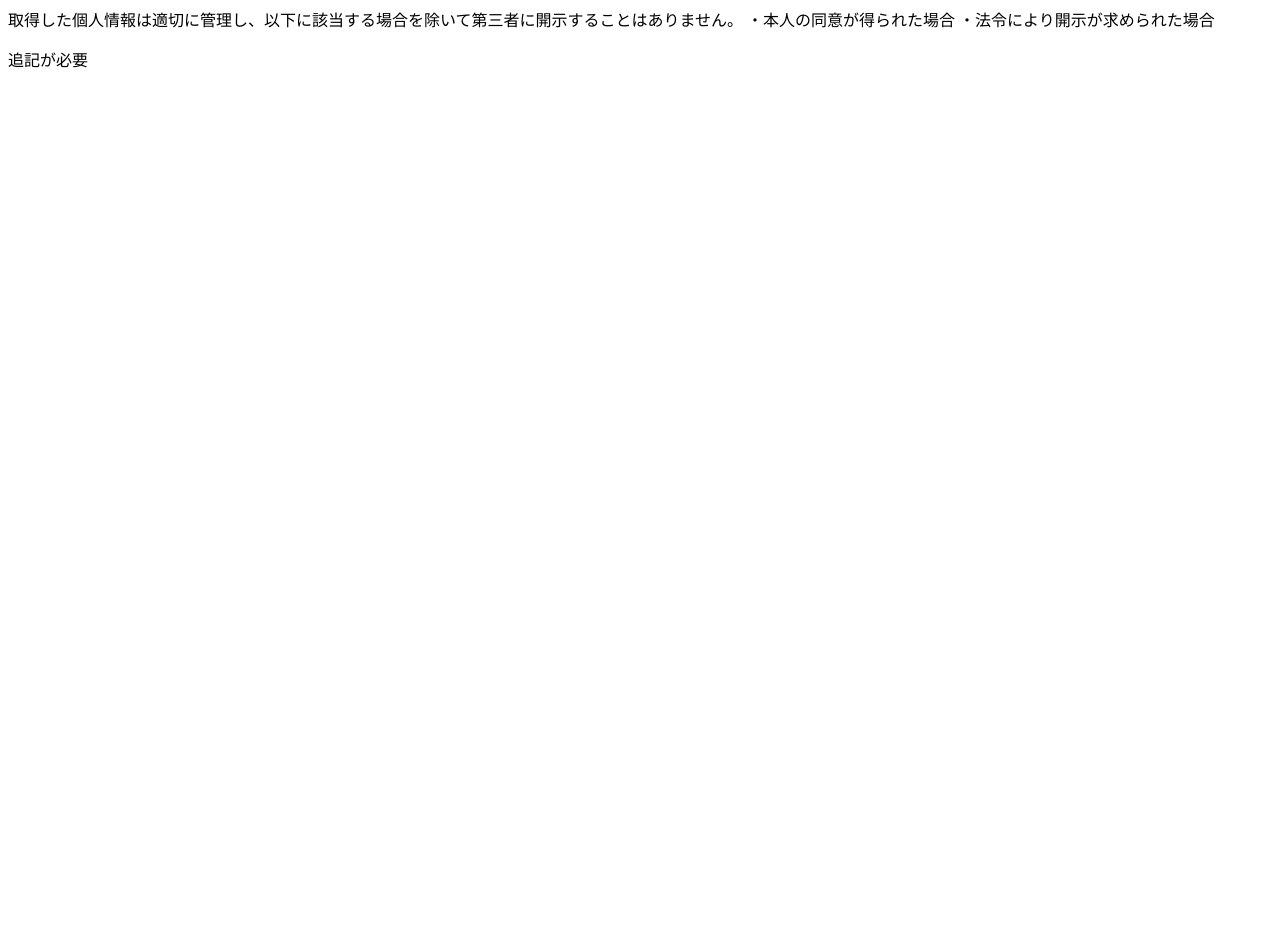
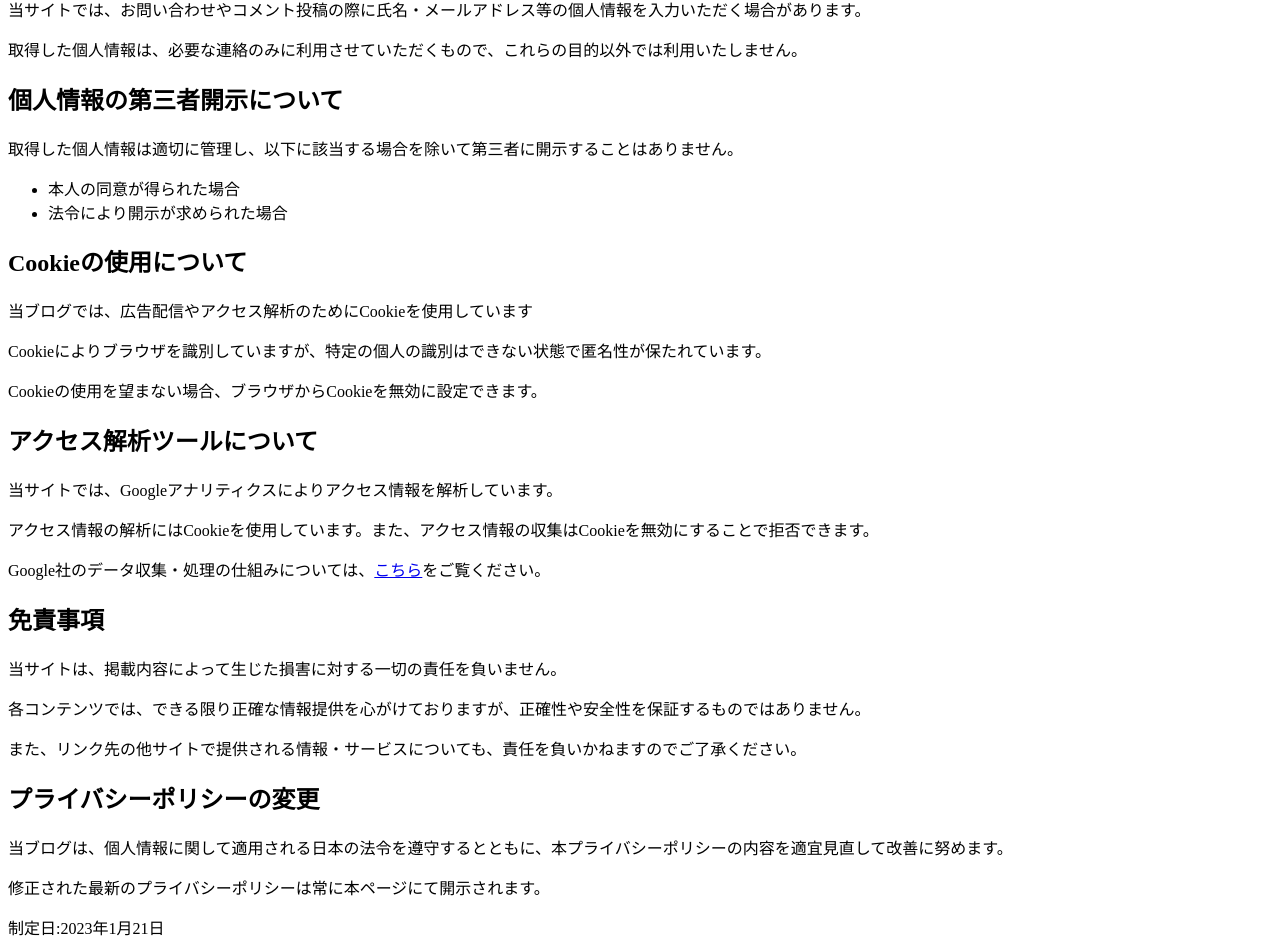
Before and after one commit to Kota8102/idol_schedule, a React (Create React App) app: page /privacypolicy in a window 1280 px wide. Shown: the part 235-1187 px from the top of the page. Before the commit the page ends 800 px from the top, so only its background shows below. Built offline with nearby package versions, Linux system fonts and the light colour scheme.

Commit message:
プライバシーポリシーの実装 #15

```diff
--- a/src/page/about.tsx
+++ b/src/page/about.tsx
@@ -24,7 +24,6 @@ const markdownText = `
 
 [お問い合わせ](https://forms.gle/qBN7Y265P82KL4xi6)
 
-
 `;
 
 const AboutPage: React.FC = () => {
--- a/src/page/privacy.tsx
+++ b/src/page/privacy.tsx
@@ -1,27 +1,60 @@
 import React from 'react';
-
+import Markdown from '../component/markdown';
 import Layout from '../component/layout';
 
-function Privacy() {
+const markdownText = `
+  # プライバシーポリシー
+  【Idol Calendar】(以下「当サイト」)のプライバシーポリシー・免責事項を次の通り記載します。
+
+  ## 個人情報の利用目的について
+  当サイトでは、お問い合わせやコメント投稿の際に氏名・メールアドレス等の個人情報を入力いただく場合があります。
+
+  取得した個人情報は、必要な連絡のみに利用させていただくもので、これらの目的以外では利用いたしません。
+
+  ## 個人情報の第三者開示について
+  取得した個人情報は適切に管理し、以下に該当する場合を除いて第三者に開示することはありません。
+
+  - 本人の同意が得られた場合
+  - 法令により開示が求められた場合
+
+  ## Cookieの使用について
+
+  当ブログでは、広告配信やアクセス解析のためにCookieを使用しています
+
+  Cookieによりブラウザを識別していますが、特定の個人の識別はできない状態で匿名性が保たれています。
+
+  Cookieの使用を望まない場合、ブラウザからCookieを無効に設定できます。
+
+  ## アクセス解析ツールについて
+  当サイトでは、Googleアナリティクスによりアクセス情報を解析しています。
+
+  アクセス情報の解析にはCookieを使用しています。また、アクセス情報の収集はCookieを無効にすることで拒否できます。
+
+  Google社のデータ収集・処理の仕組みについては、[こちら](https://policies.google.com/technologies/partner-sites?hl=ja)をご覧ください。
+
+  ## 免責事項
+  当サイトは、掲載内容によって生じた損害に対する一切の責任を負いません。
+
+  各コンテンツでは、できる限り正確な情報提供を心がけておりますが、正確性や安全性を保証するものではありません。
+
+  また、リンク先の他サイトで提供される情報・サービスについても、責任を負いかねますのでご了承ください。
+
+  ## プライバシーポリシーの変更
+  当ブログは、個人情報に関して適用される日本の法令を遵守するとともに、本プライバシーポリシーの内容を適宜見直して改善に努めます。
+
+  修正された最新のプライバシーポリシーは常に本ページにて開示されます。
+
+  制定日:2023年1月21日
+
+  `
+;
+
+const PrivacyPage: React.FC = () => {
   return (
     <Layout>
-        <div className="mx-auto p-4">
-            <h2 className="text-xl font-medium">個人情報の利用目的について</h2>
-            <p className="text-sm leading-relaxed">
-                    当ブログでは、お問い合わせやコメント投稿の際に氏名・メールアドレス等の個人情報を入力いただく場合があります。
-                    取得した個人情報は、必要な連絡のみに利用させていただくもので、これらの目的以外では利用いたしません。
-            </p>
-
-            <h2 className="text-xl font-medium">個人情報の第三者開示について</h2>
-            <p className="text-sm leading-relaxed">
-                取得した個人情報は適切に管理し、以下に該当する場合を除いて第三者に開示することはありません。
-                ・本人の同意が得られた場合
-                ・法令により開示が求められた場合
-            </p>
-            <div>追記が必要</div>
-        </div>
+        <Markdown body={markdownText} />
     </Layout>
   );
 }
 
-export default Privacy;
+export default PrivacyPage;
--- a/src/route/route.tsx
+++ b/src/route/route.tsx
@@ -4,7 +4,7 @@ import { BrowserRouter, Routes, Route } from "react-router-dom";
 import Home from "../page/home";
 import AboutPage from '../page/about';
 import Idols from '../page/idols';
-import Privacy from '../page/privacy';
+import PrivacyPage from '../page/privacy';
 import NotFound from '../page/404';
 // import ContactPage from '../page/contact';
 
@@ -16,7 +16,7 @@ const RouteManager:React.FC=() => {
           <Route index element={<Home />} />
           <Route path="/about" element={<AboutPage />} />
           <Route path="/idols" element={<Idols />} />
-          <Route path="/privacypolicy" element={<Privacy />} />
+          <Route path="/privacypolicy" element={<PrivacyPage />} />
           {/* <Route path="/contact" element={<ContactPage />} /> */}
           <Route path="*" element={<NotFound />} />
         </Routes>
--- a/src/styles/layout.sass
+++ b/src/styles/layout.sass
@@ -13,6 +13,8 @@
 .markdown h1
   @apply text-3xl py-2
 
-
 .markdown h2
   @apply border-l-4 text-2xl pl-5 pr-5 pt-1.5 pb-1.5 mb-4 mt-4 border-gray-700
+
+.markdown p
+  @apply pl-5 pr-5
```
